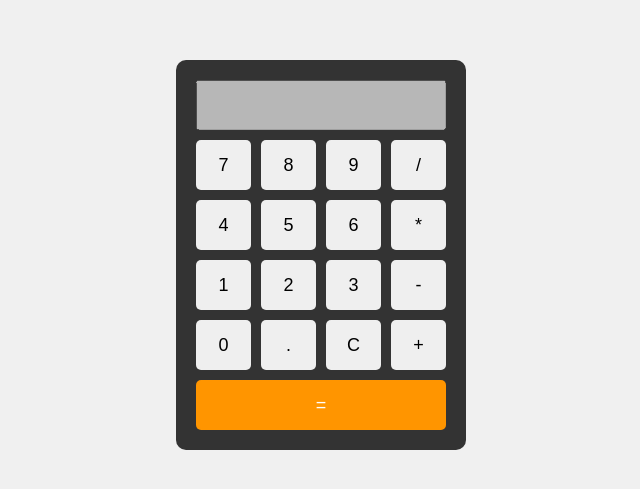
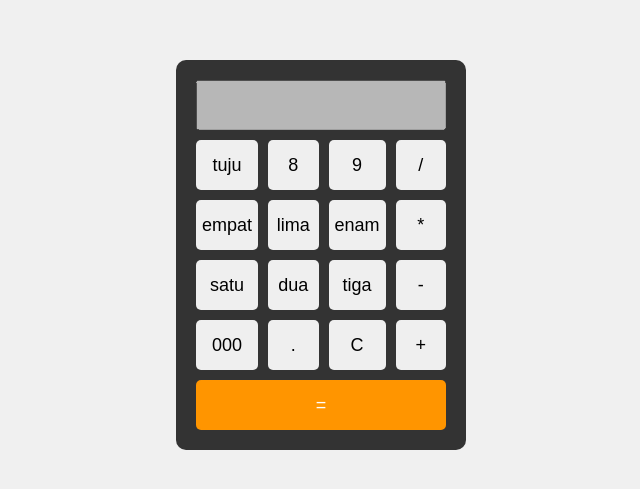
Before and after one commit to Ariska138/kalkulator-pwa, a plain HTML site: page index.html in a window 1280 px wide. Shown: the part 145-634 px from the top of the page, without its empty margins (319-959 px from the left). Drawn offline with Linux system fonts and the light colour scheme.

Commit message:
bagaimana memahami code di sw

```diff
--- a/index.html
+++ b/index.html
@@ -23,26 +23,26 @@
     <!-- Container tombol-tombol -->
     <div class="buttons">
       <!-- Baris pertama tombol -->
-      <button onclick="appendToDisplay('7')">7</button>
+      <button onclick="appendToDisplay('7')">tuju</button>
       <!-- onclick memanggil fungsi JavaScript -->
       <button onclick="appendToDisplay('8')">8</button>
       <button onclick="appendToDisplay('9')">9</button>
       <button onclick="appendToDisplay('/')">/</button>
 
       <!-- Baris kedua tombol -->
-      <button onclick="appendToDisplay('4')">4</button>
-      <button onclick="appendToDisplay('5')">5</button>
-      <button onclick="appendToDisplay('6')">6</button>
+      <button onclick="appendToDisplay('4')">empat</button>
+      <button onclick="appendToDisplay('5')">lima</button>
+      <button onclick="appendToDisplay('6')">enam</button>
       <button onclick="appendToDisplay('*')">*</button>
 
       <!-- Baris ketiga tombol -->
-      <button onclick="appendToDisplay('1')">1</button>
-      <button onclick="appendToDisplay('2')">2</button>
-      <button onclick="appendToDisplay('3')">3</button>
+      <button onclick="appendToDisplay('1')">satu</button>
+      <button onclick="appendToDisplay('2')">dua</button>
+      <button onclick="appendToDisplay('3')">tiga</button>
       <button onclick="appendToDisplay('-')">-</button>
 
       <!-- Baris keempat tombol -->
-      <button onclick="appendToDisplay('0')">0</button>
+      <button onclick="appendToDisplay('0')">000</button>
       <button onclick="appendToDisplay('.')">.</button>
       <button onclick="clearDisplay()">C</button> <!-- Tombol clear -->
       <button onclick="appendToDisplay('+')">+</button>
```
Also changed, not shown: sw.js (+43 -3 lines), 1 other file.
